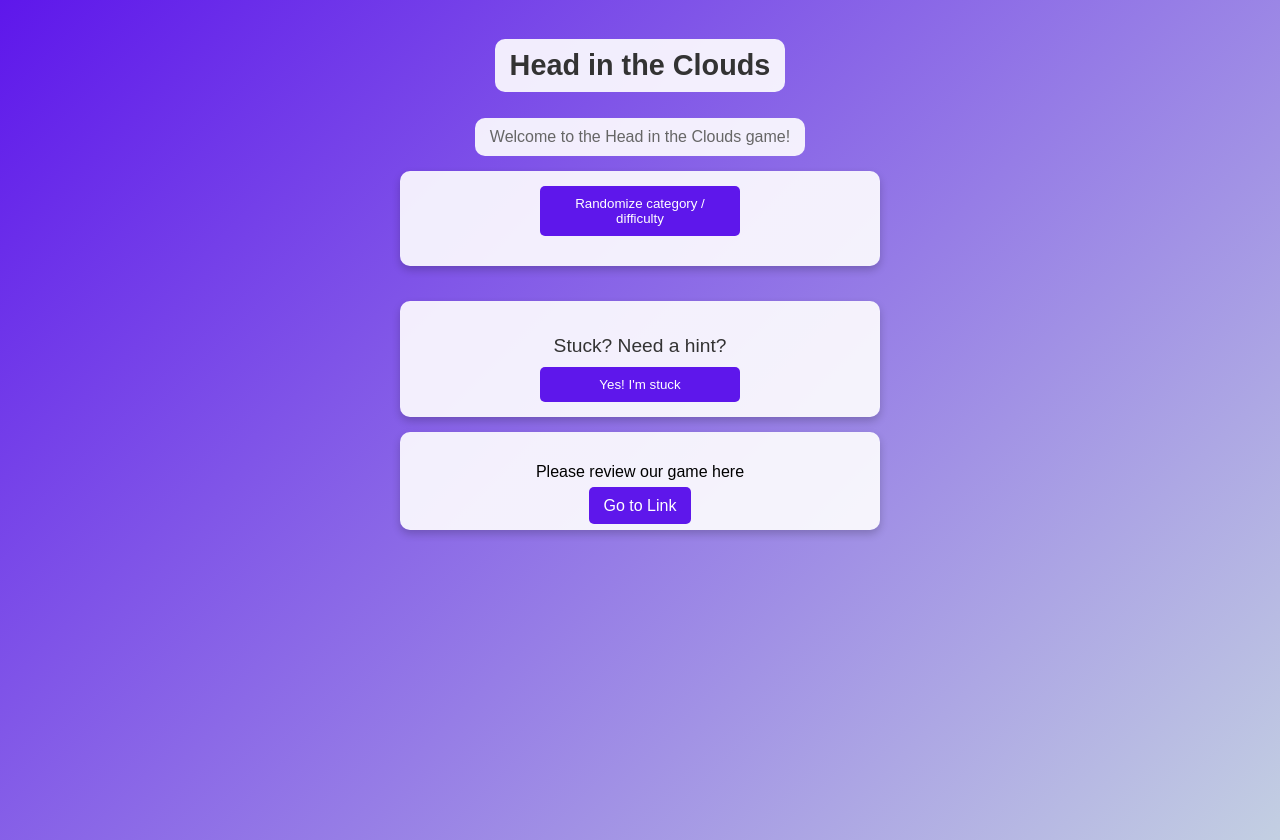
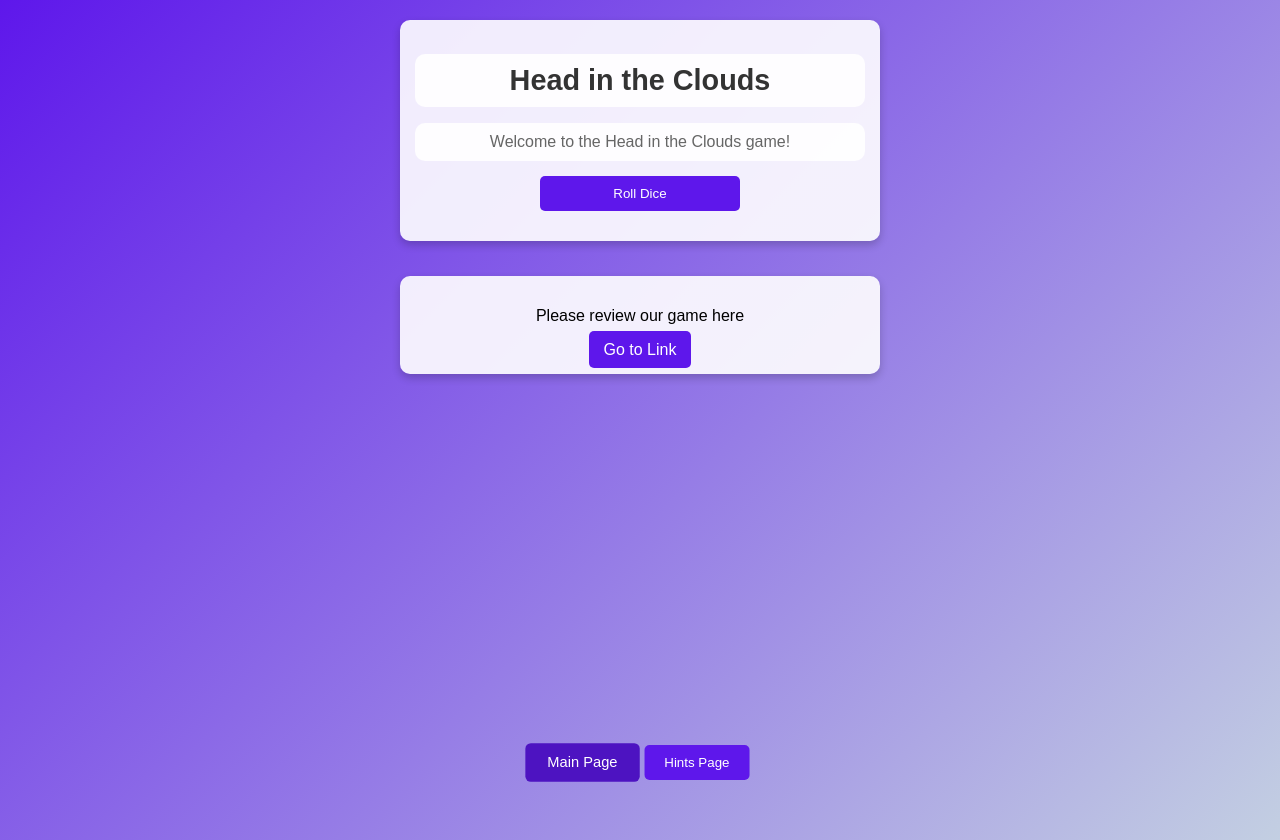
Before and after one commit to XavAsh/Head-in-the-cloud, a React (Create React App) app: page / in a window 1280 px wide. Built offline with nearby package versions, Linux system fonts and the light colour scheme.

Commit message:
made design more human and usable

```diff
--- a/src/App.css
+++ b/src/App.css
@@ -243,3 +243,37 @@ body, html {
     padding: 4px;
   }
 }
+
+/*============================= Floating Footer ========================*/
+/* Floating Footer */
+.App-footer {
+  position: fixed;
+  bottom: 20px;
+  left: 50%;
+  transform: translateX(-50%);
+  display: flex;
+  justify-content: center;
+  align-items: center;
+  background: transparent;
+  z-index: 1000;
+}
+
+.App-footer-button {
+  background: #5e17eb;
+  color: white;
+  border: none;
+  padding: 10px 20px;
+  border-radius: 5px;
+  cursor: pointer;
+  transition: background 0.3s ease, transform 0.3s ease;
+  margin: 0 5px;
+}
+
+.App-footer-button:hover {
+  background: #4d13c1;
+}
+
+.App-footer-button.active {
+  background: #4d13c1;
+  transform: scale(1.1);
+}
--- a/src/App.js
+++ b/src/App.js
@@ -7,6 +7,8 @@ function App() {
   const [selectedElement, setSelectedElement] = useState("");
   const [selectedDifficulty, setSelectedDifficulty] = useState("");
   const [hints, setHints] = useState([]);
+  const [currentHintIndex, setCurrentHintIndex] = useState(0);
+  const [currentPage, setCurrentPage] = useState("main");
 
   const elements = [
     "Algorithms",
@@ -254,13 +256,18 @@ function App() {
   };
 
   const handleShowHints = () => {
+    if (!showHintForm) {
       setShowHintForm(true);
+    } else {
+      setCurrentHintIndex((prevIndex) => Math.min(prevIndex + 1, hints.length - 1));
+    }
   };
 
   const handleElementChange = (e) => {
     setSelectedElement(e.target.value);
     setSelectedDifficulty("");
     setHints([]);
+    setCurrentHintIndex(0);
   };
 
   const handleDifficultyChange = (e) => {
@@ -268,29 +275,30 @@ function App() {
     setSelectedDifficulty(difficulty);
     if (selectedElement && difficulty) {
       setHints(hintsData[selectedElement][difficulty] || []);
+      setCurrentHintIndex(0);
     }
   };
 
   return (
     <div className="App">
+      {currentPage === "main" && (
+        <div className="App-header">
           <h1 className="App-header-title">Head in the Clouds</h1>
           <p className="App-header-subtitle">
             Welcome to the Head in the Clouds game!
           </p>
-      <div className="App-header">
-
           <div className="App-header-actions">
             <button
               className="App-header-actions-roll-dice-button"
               onClick={handleRollDice}
             >
-            Randomize category / difficulty
+              Roll Dice
             </button>
           </div>
           <div id="dice-result" className="App-header-dice-result">
             {randomDie !== null && (
               <p>
-              Category: {randomDie.element} -{" "}
+                You rolled: {randomDie.element} -{" "}
                 <span
                   style={{
                     color: difficultyColors[randomDie.difficulty],
@@ -300,20 +308,21 @@ function App() {
                         : "none",
                   }}
                 >
-                {randomDie.difficulty} -{" "}
-                {difficultyPoints[randomDie.difficulty]} points
+                  {randomDie.difficulty} {difficultyPoints[randomDie.difficulty]} points
                 </span>
               </p>
             )}
           </div>
         </div>
+      )}
+      {currentPage === "hints" && (
         <div className="App-hints">
           <p className="App-hints-title">Stuck? Need a hint?</p>
           <button
             className="App-header-actions-show-hint-menu"
             onClick={handleShowHints}
           >
-          Yes! I'm stuck
+            {showHintForm ? "Show Another Hint" : "Yes! I'm stuck"}
           </button>
           {showHintForm && (
             <div className="App-hint-form">
@@ -344,7 +353,7 @@ function App() {
                   ))}
               </select>
               <div className="App-hints-list">
-              {hints.map((hint, index) => (
+                {hints.slice(0, currentHintIndex + 1).map((hint, index) => (
                   <p key={index} className="App-hints-list-item">
                     {hint}
                   </p>
@@ -353,6 +362,7 @@ function App() {
             </div>
           )}
         </div>
+      )}
       <div className="App-reviews">
         <p className="App-header-instructions">Please review our game here</p>
         <a
@@ -364,6 +374,20 @@ function App() {
           Go to Link
         </a>
       </div>
+      <div className="App-footer">
+        <button
+          className={`App-footer-button ${currentPage === "main" ? "active" : ""}`}
+          onClick={() => setCurrentPage("main")}
+        >
+          Main Page
+        </button>
+        <button
+          className={`App-footer-button ${currentPage === "hints" ? "active" : ""}`}
+          onClick={() => setCurrentPage("hints")}
+        >
+          Hints Page
+        </button>
+      </div>
     </div>
   );
 }
```
Also changed, not shown: 11 other files (tests, documents, lock files or other folders). Lines whose indentation alone changed are shown as unchanged.
